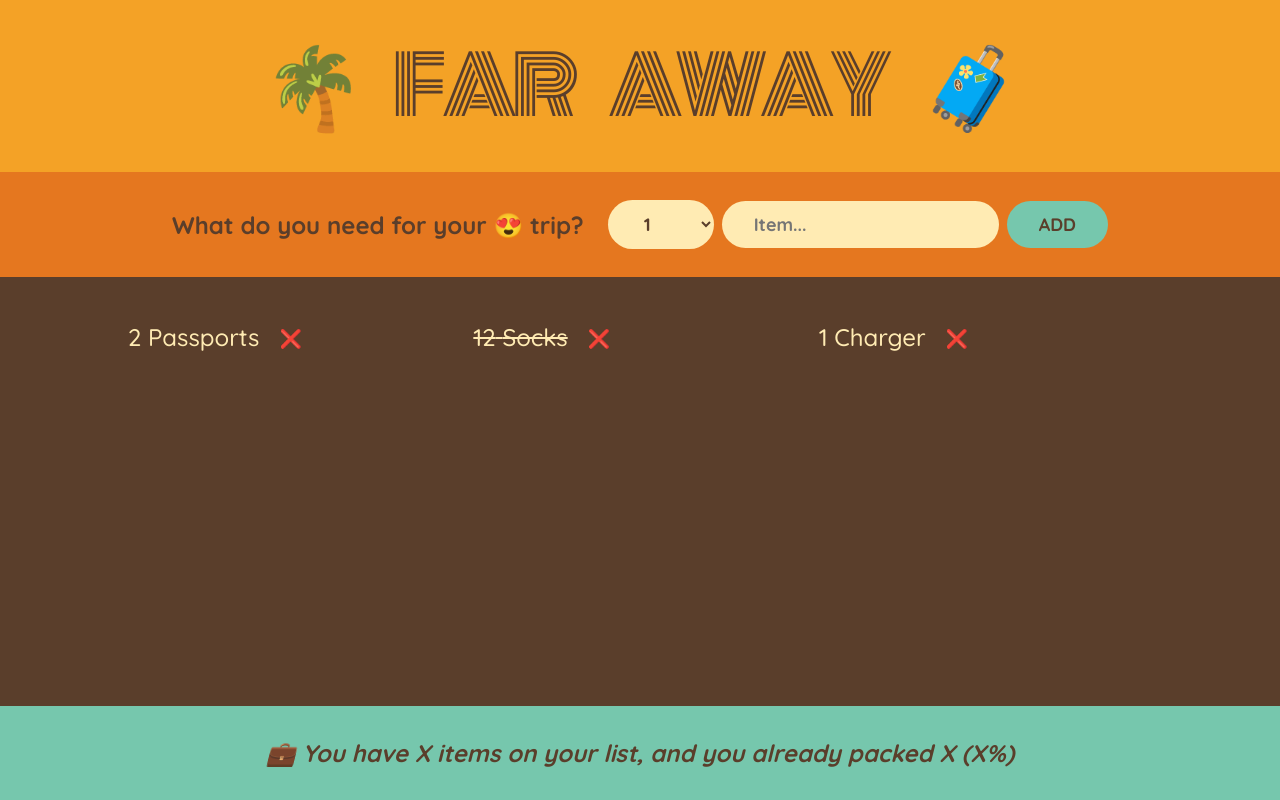
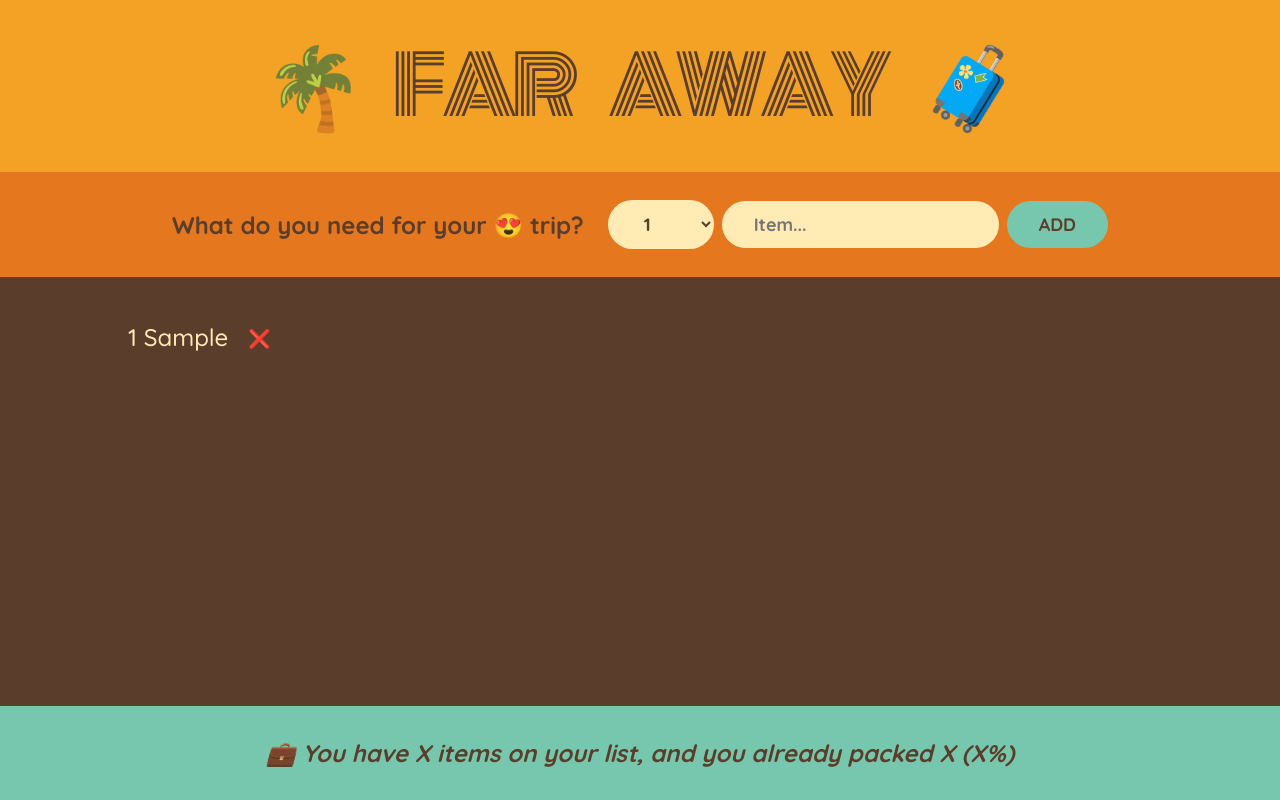
Before and after one commit to romanzollo/pizza-app, a React (Create React App) app: page / in a window 1280 px wide. Both pictures are taken after typing "Sample" into the empty fields and a click on the button "ADD". Built offline with nearby package versions, Linux system fonts and the light colour scheme.

Commit message:
added addItem and deleteItem

```diff
--- a/src/components/App.jsx
+++ b/src/components/App.jsx
@@ -1,15 +1,25 @@
-// import { useState } from 'react';
+import { useState } from 'react';
 import Logo from './Logo.jsx';
 import PackingList from './PackingList.jsx';
 import Form from './Form.jsx';
 import Stats from './Stats.jsx';
 
 function App() {
+    const [items, setItems] = useState([]);
+
+    function handleAddItem(item) {
+        setItems((items) => [...items, item]);
+    }
+
+    function handleDeleteItem(id) {
+        setItems((items) => items.filter((item) => item.id !== id));
+    }
+
     return (
         <div className="app">
             <Logo />
-            <Form />
-            <PackingList />
+            <Form onAddItem={handleAddItem} />
+            <PackingList items={items} onDeleteItem={handleDeleteItem} />
             <Stats />
         </div>
     );
--- a/src/components/Form.jsx
+++ b/src/components/Form.jsx
@@ -1,6 +1,6 @@
 import { useState } from 'react';
 
-function Form() {
+function Form({ onAddItem }) {
     const [description, setDescription] = useState('');
     const [quantity, setQuantity] = useState(1);
 
@@ -17,6 +17,8 @@
         };
 
         console.log(newItem);
+
+        onAddItem(newItem);
 
         setDescription('');
         setQuantity(1);
--- a/src/components/Item.jsx
+++ b/src/components/Item.jsx
@@ -1,10 +1,10 @@
-function Item({ item }) {
+function Item({ item, onDeleteItem }) {
     return (
         <li>
             <span style={item.packed ? { textDecoration: 'line-through' } : {}}>
                 {item.quantity} {item.description}
             </span>
-            <button>❌</button>
+            <button onClick={() => onDeleteItem(item.id)}>❌</button>
         </li>
     );
 }
--- a/src/components/PackingList.jsx
+++ b/src/components/PackingList.jsx
@@ -1,13 +1,15 @@
 import Item from './Item';
 
-import { initialItems } from '../data/data';
-
-function PackingList() {
+function PackingList({ items, onDeleteItem }) {
     return (
         <div className="list">
             <ul>
-                {initialItems.map((item) => (
-                    <Item key={item.id} item={item} />
+                {items.map((item) => (
+                    <Item
+                        key={item.id}
+                        item={item}
+                        onDeleteItem={onDeleteItem}
+                    />
                 ))}
             </ul>
         </div>
--- a/src/data/data.js
+++ /dev/null
@@ -1,5 +0,0 @@
-export const initialItems = [
-    { id: 1, description: 'Passports', quantity: 2, packed: false },
-    { id: 2, description: 'Socks', quantity: 12, packed: true },
-    { id: 3, description: 'Charger', quantity: 1, packed: false },
-];
```
